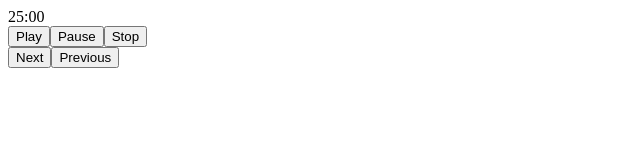
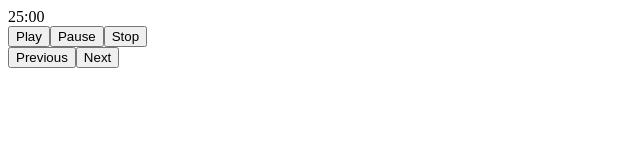
Before and after one commit to chrfreitas-zz/tomato-time, a Vue app: page /#/ in a window 1280 px wide. Shown: the top 160 px of the page, without its empty margins (0-640 px from the left). Built offline with nearby package versions, Linux system fonts and the light colour scheme.

Commit message:
Create next and previous button process

```diff
--- a/src/components/constants/timer.constant.js
+++ b/src/components/constants/timer.constant.js
@@ -1,13 +1,13 @@
 const TIMER_CONSTANTS = [
   {
     position: 0,
-    stateName: 'onWorking',
-    seconds: 1500,
+    stateName: 'onShortBreak',
+    seconds: 300,
   },
   {
     position: 1,
-    stateName: 'onShortBreak',
-    seconds: 300,
+    stateName: 'onWorking',
+    seconds: 1500,
   },
   {
     position: 2,
--- a/src/components/timer.component.vue
+++ b/src/components/timer.component.vue
@@ -9,8 +9,10 @@
       <button class="stop" v-on:click="stop">Stop</button>
     </div>
     <div>
-      <button v-on:click="changeStateTo(1)">Next</button>
-      <button v-on:click="changeStateTo(-1)">Previous</button>
+      <button v-on:click="changeStateTo(-1)"
+              v-bind:disabled="disabledPrevious">Previous</button>
+      <button v-on:click="changeStateTo(1)"
+              v-bind:disabled="disabledNext">Next</button>
     </div>
   </div>
 </template>
@@ -36,6 +38,18 @@ export default {
     timerFormatted() {
       return this.convertToMinute(this.timer.seconds);
     },
+    disabledNext() {
+      if ((this.timer.position + 1) === this.timers.length) {
+        return true;
+      }
+      return false;
+    },
+    disabledPrevious() {
+      if (this.timer.position === 0) {
+        return true;
+      }
+      return false;
+    },
   },
   methods: {
     play() {
@@ -56,7 +70,7 @@ export default {
       this.reset();
     },
     reset() {
-      this.timer = TIMER_CONSTANTS[0];
+      this.timer = TIMER_CONSTANTS[1];
     },
     convertToMinute(timer = 0) {
       return moment(timer * 1000).format('mm:ss');
```
